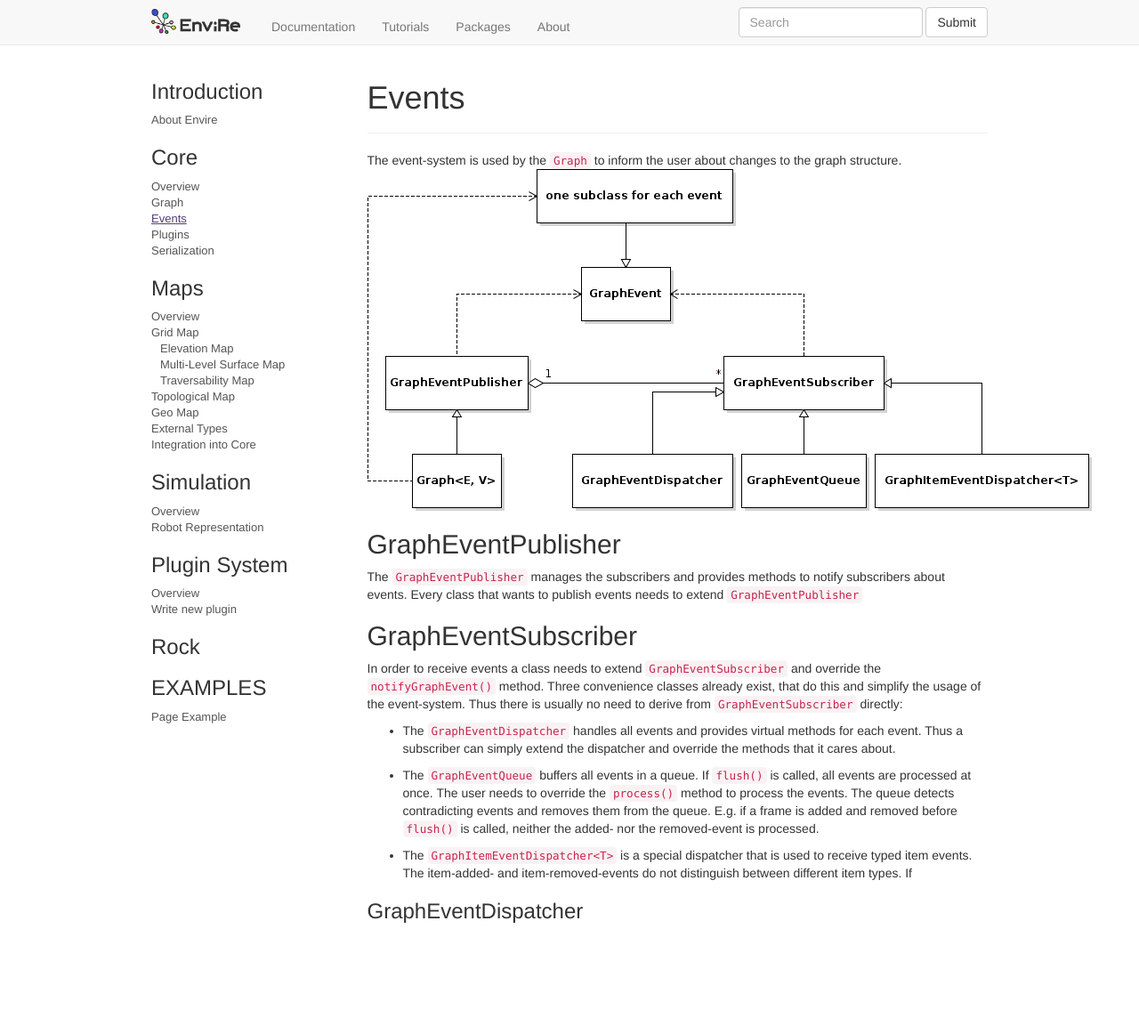
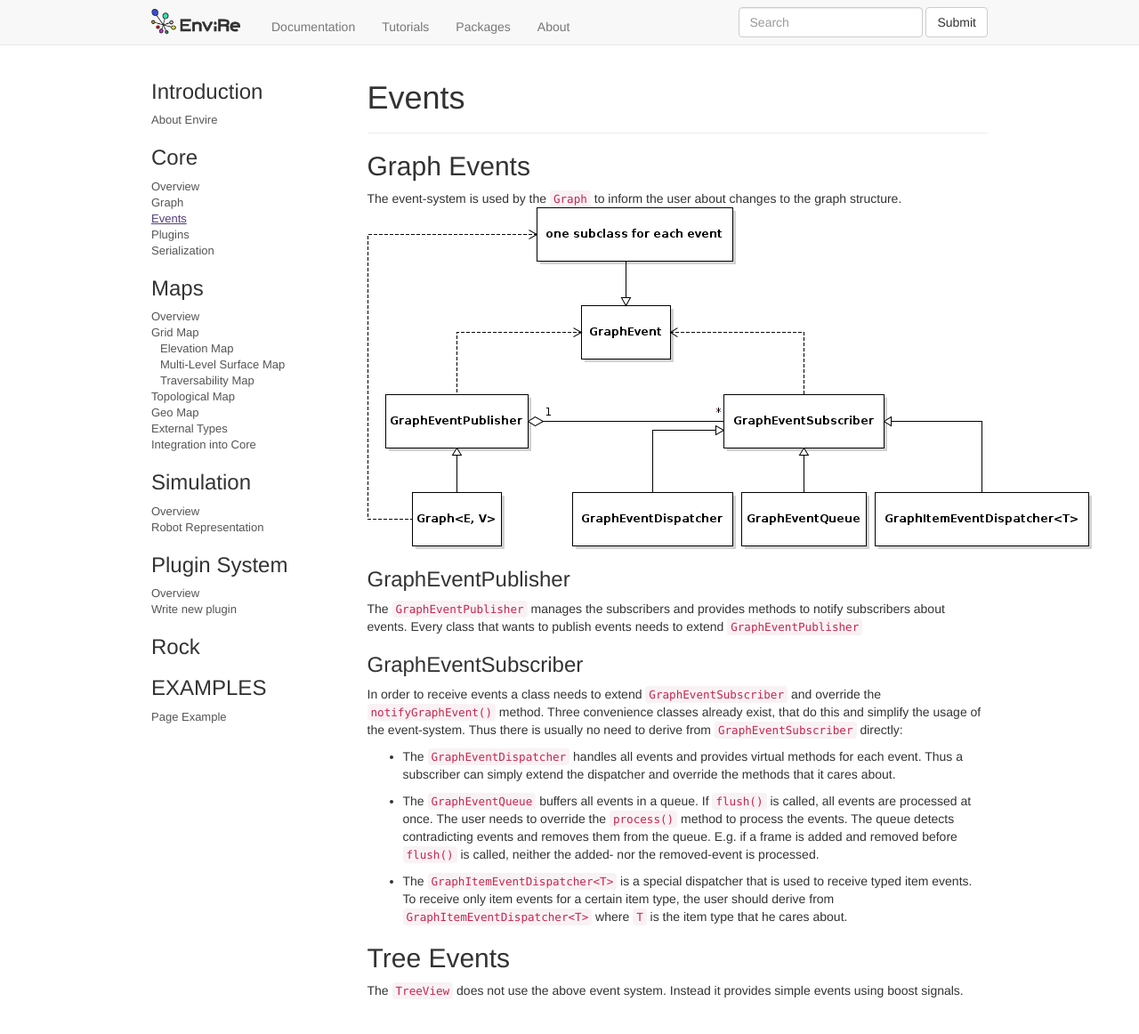
Before and after one commit to envire/envire.github.io, a Jekyll site: the page built from docs/core_events.md, in a window 1280 px wide and 1193 px high. Shown: the top 1162 px of the window at 89% size. Built offline with Jekyll 4.4.1, drawn with Linux system fonts in a browser that asks for light colours; nearby versions of some CDN libraries; library files that are not in the unit come from our copies.

Commit message:
core events

```diff
--- a/docs/core_events.md
+++ b/docs/core_events.md
@@ -3,17 +3,20 @@ id: core_events
 title: Events
 subtitle:
 ---
+
+## Graph Events
+
 The event-system is used by the ``Graph`` to inform the user about changes to the
 graph structure.
 ![graphuml](https://raw.githubusercontent.com/envire/envire.github.io/master/images/docs/graph/envire_core_events.png)
 
 
-## GraphEventPublisher
+### GraphEventPublisher
 The ``GraphEventPublisher`` manages the subscribers and provides methods to
 notify subscribers about events. Every class that wants to publish events
 needs to extend ``GraphEventPublisher``
 
-## GraphEventSubscriber
+### GraphEventSubscriber
 In order to receive events a class needs to extend ``GraphEventSubscriber``
 and override the ``notifyGraphEvent()`` method.
 Three convenience classes already exist, that do this and simplify
@@ -31,8 +34,10 @@ the usage of the event-system. Thus there is usually no need to derive from
   ``flush()`` is called, neither the added- nor the removed-event is processed.
 
 * The ``GraphItemEventDispatcher<T>`` is a special dispatcher that is used to
-  receive typed item events. The item-added- and item-removed-events do not
-  distinguish between different item types. If
+  receive typed item events. To receive only item events for a certain item
+  type, the user should derive from ``GraphItemEventDispatcher<T>`` where
+  ``T`` is the item type that he cares about.
 
-
-### GraphEventDispatcher
+## Tree Events
+The ``TreeView`` does not use the above event system. Instead it provides
+simple events using boost signals.
```
